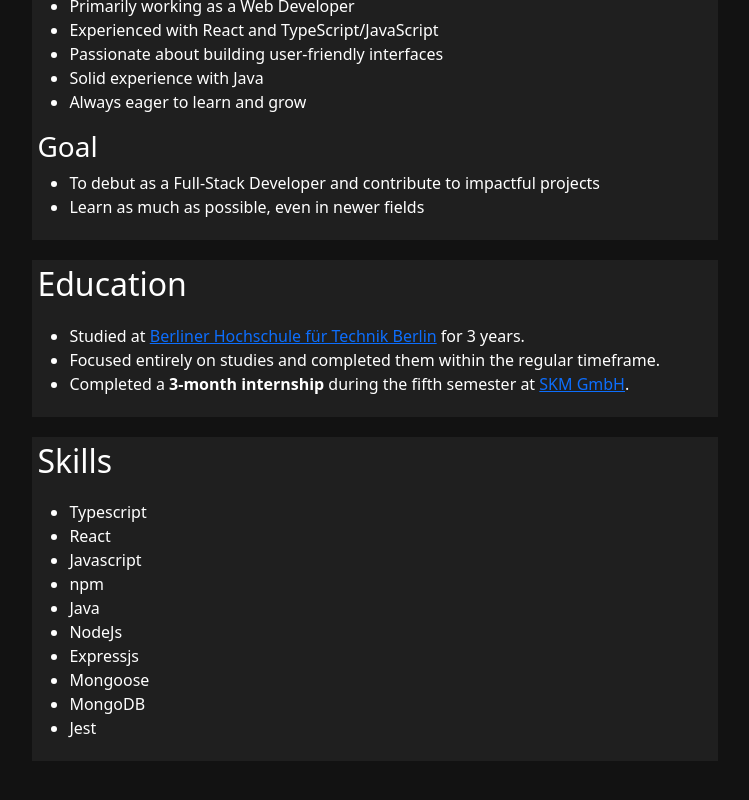
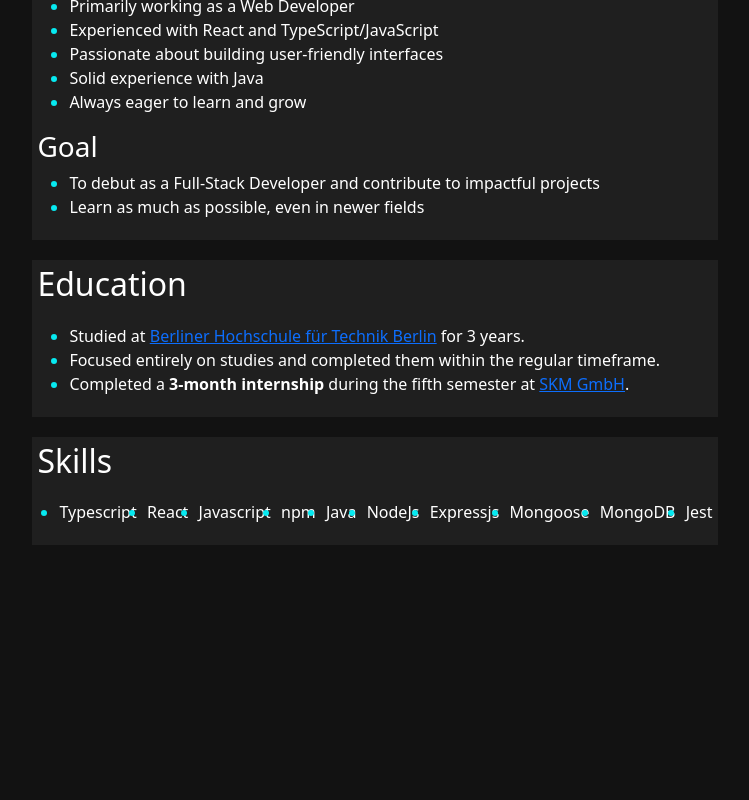
Before and after one commit to Moe-Hammad/Portfolio, a React (Vite) app in the folder my-portfolio/: page / in a window 1280 px wide. Shown: the part 875-1675 px from the top of the page, without its empty margins (265-1014 px from the left). After the commit the page ends 1465 px from the top, so only its background shows below. Built offline with nearby package versions, Linux system fonts and the light colour scheme.

Commit message:
List got desgined and added

```diff
--- a/my-portfolio/src/Components/Skills.tsx
+++ b/my-portfolio/src/Components/Skills.tsx
@@ -1,8 +1,10 @@
+import '/src/stylingComponents/skills.css';
 
 export default function Skills() {
     return (
         <>
-            <h2>Skills</h2><ul>
+            <h2>Skills</h2>
+            <ul className='skillslist'>
                 <li>
                     Typescript
                 </li>
--- a/my-portfolio/src/index.css
+++ b/my-portfolio/src/index.css
@@ -57,3 +57,13 @@ body .card {
   margin: 0;
   padding: 0px;
 }
+
+li {
+  margin: 0;
+  padding: 0px;
+  color: #ffffff;
+}
+
+li::marker {
+  color: #07eaf1;
+}
--- /dev/null
+++ b/my-portfolio/src/stylingComponents/skills.css
@@ -0,0 +1,11 @@
+.skillslist {
+  display: flex;
+  justify-content: space-between;
+  margin-left: -10px;
+}
+
+.skillslist li {
+  color: white;
+  list-style-type: disc;
+  color: white;
+}
```
